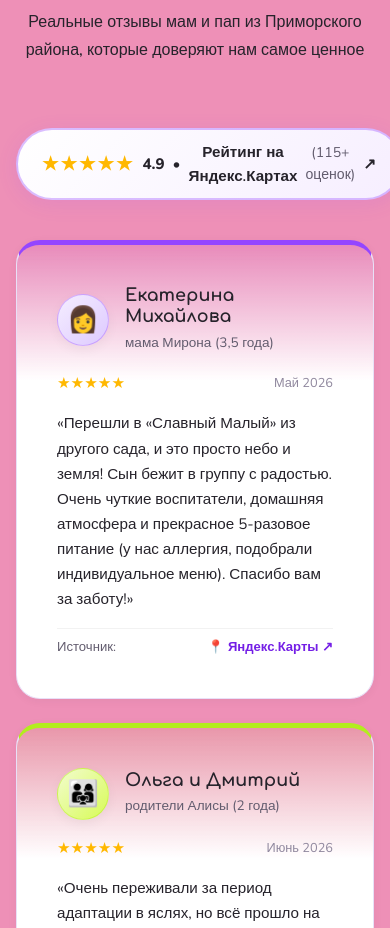
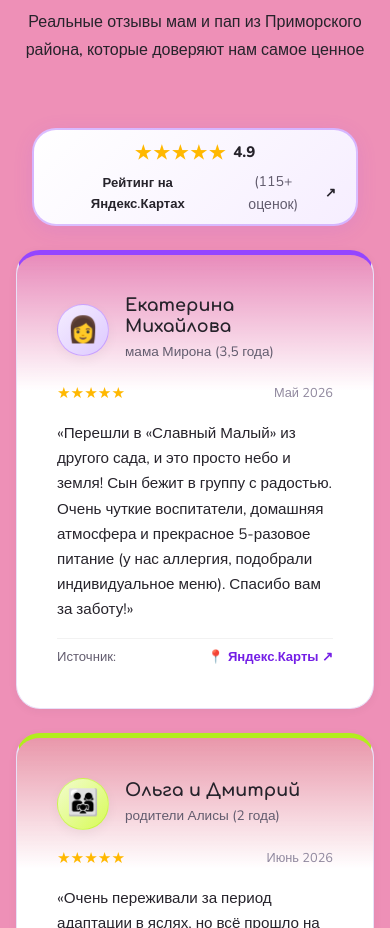
Before and after one commit to djxjxbh67-rgb/slavnyimalyi, a Next.js app: page / in a window 390 px wide. Shown: the part 6843-7771 px from the top of the page. Built offline with nearby package versions, Linux system fonts and the light colour scheme.

Commit message:
fix: make Yandex Maps rating banner adapt to 2 clean lines on mobile screens

```diff
--- a/app/page.js
+++ b/app/page.js
@@ -223,12 +223,16 @@ export default function Home() {
                 className={`animate-fade-in-up delay-2 ${styles.ratingBanner}`}
                 title="Смотреть отзывы на Яндекс.Картах"
               >
-                <span className={styles.ratingBannerStars}>★★★★★</span>
-                <span className={styles.ratingScore}>{reviewsData.yandex_badge.rating}</span>
-                <span>•</span>
-                <span>{reviewsData.yandex_badge.text}</span>
-                <span className={styles.ratingCount}>({reviewsData.yandex_badge.reviews_count})</span>
-                <span>↗</span>
+                <div className={styles.ratingStarsGroup}>
+                  <span className={styles.ratingBannerStars}>★★★★★</span>
+                  <span className={styles.ratingScore}>{reviewsData.yandex_badge.rating}</span>
+                </div>
+                <span className={styles.ratingDot}>•</span>
+                <div className={styles.ratingTextGroup}>
+                  <span>{reviewsData.yandex_badge.text}</span>
+                  <span className={styles.ratingCount}>({reviewsData.yandex_badge.reviews_count})</span>
+                  <span>↗</span>
+                </div>
               </a>
             )}
           </div>
--- a/app/page.module.css
+++ b/app/page.module.css
@@ -663,6 +663,19 @@
   color: var(--color-text);
   font-weight: 600;
   font-size: 0.95rem;
+  max-width: 100%;
+  box-sizing: border-box;
+}
+
+.ratingStarsGroup,
+.ratingTextGroup {
+  display: inline-flex;
+  align-items: center;
+  gap: 6px;
+}
+
+.ratingDot {
+  color: var(--color-text-light);
 }
 
 .ratingBanner:hover {
@@ -1058,6 +1071,42 @@
   .mapInfoBar {
     grid-template-columns: repeat(2, 1fr);
   }
+
+  .ratingBanner {
+    display: inline-flex;
+    flex-direction: column;
+    align-items: center;
+    justify-content: center;
+    gap: 4px;
+    padding: 8px 20px;
+    border-radius: var(--radius-lg);
+    font-size: 0.88rem;
+    max-width: calc(100% - 32px);
+    width: auto;
+    box-sizing: border-box;
+    text-align: center;
+    margin-bottom: var(--space-lg);
+  }
+
+  .ratingDot {
+    display: none;
+  }
+
+  .ratingStarsGroup {
+    display: inline-flex;
+    align-items: center;
+    gap: 6px;
+    font-size: 0.95rem;
+  }
+
+  .ratingTextGroup {
+    display: inline-flex;
+    align-items: center;
+    gap: 6px;
+    font-size: 0.82rem;
+    justify-content: center;
+    text-align: center;
+  }
 }
 
 @media (max-width: 600px) {
```
